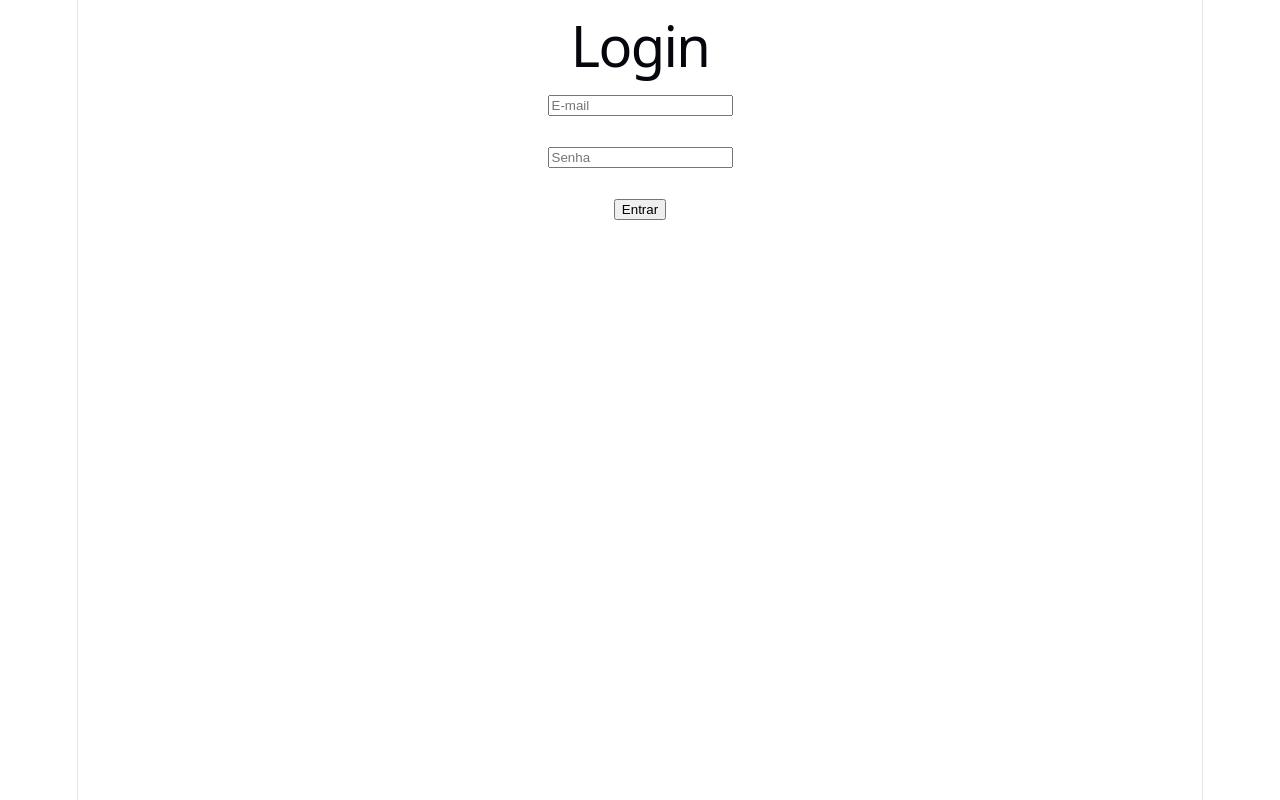
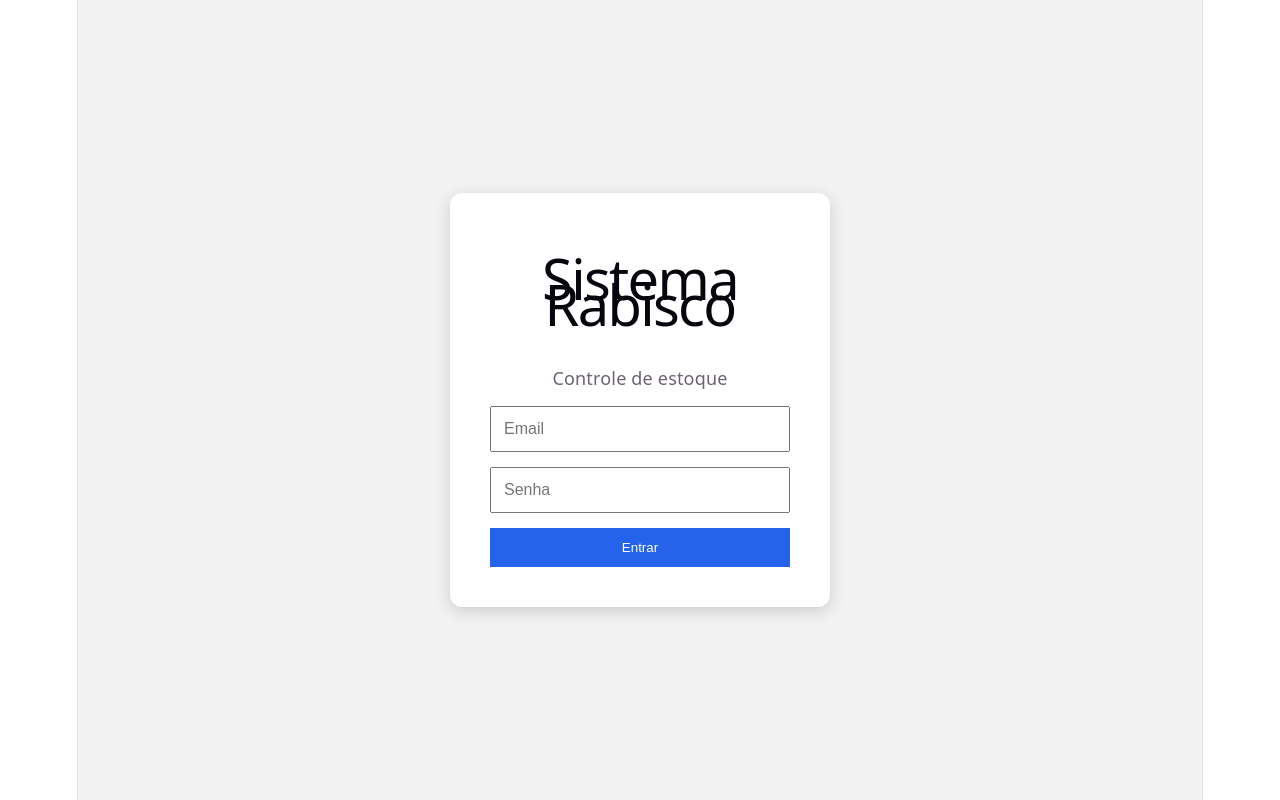
Before and after one commit to lispz1610/Trab-MS, a React app in the folder frontend/: page / in a window 1280 px wide. Built offline with nearby package versions, Linux system fonts and the light colour scheme; the HTML template or start-up script is replaced by a standard one.

Commit message:
Login funciona!

```diff
--- a/frontend/src/pages/Login.jsx
+++ b/frontend/src/pages/Login.jsx
@@ -1,41 +1,226 @@
 import { useState } from "react";
+
 
 function Login() {
 
     const [email, setEmail] = useState("");
     const [senha, setSenha] = useState("");
+    const [mensagem, setMensagem] = useState("");
+
+
+    async function fazerLogin(e) {
+
+        e.preventDefault();
+        console.log("CLIQUEI NO LOGINNNN");
+
+        try {
+
+            const resposta = await fetch(
+                "http://localhost:3000/login",
+                {
+                    method: "POST",
+
+                    headers: {
+                        "Content-Type": "application/json"
+                    },
+
+                    body: JSON.stringify({
+                        email,
+                        senha
+                    })
+                }
+            );
+
+
+            const dados = await resposta.json();
+
+            console.log("RESPOSTA DO SERVIDOR:", dados);
+
+            if (dados.sucesso) {
+
+                setMensagem("Login realizado com sucesso!");
+
+                localStorage.setItem(
+                    "usuario",
+                    JSON.stringify(dados.usuario)
+                );
+
+
+                console.log(
+                    "Usuário:",
+                    dados.usuario
+                );
+
+
+
+            } else {
+
+                setMensagem(
+                    "Email ou senha inválidos"
+                );
+
+            }
+
+
+        } catch (erro) {
+
+            setMensagem(
+                "Erro ao conectar com servidor"
+            );
+
+        }
+
+    }
+
+
 
     return (
-        <div>
 
-            <h1>Login</h1>
+        <div style={styles.container}>
 
-            <form>
+
+            <form
+                onSubmit={fazerLogin}
+                style={styles.card}
+            >
+
+                <h1>
+                    Sistema Rabisco
+                </h1>
+
+
+                <p>
+                    Controle de estoque
+                </p>
+
 
                 <input
+
                     type="email"
-                    placeholder="E-mail"
+
+                    placeholder="Email"
+
                     value={email}
-                    onChange={(e) => setEmail(e.target.value)}
+
+                    onChange={
+                        (e) => setEmail(e.target.value)
+                    }
+
+                    style={styles.input}
+
                 />
 
-                <br /><br />
 
                 <input
+
                     type="password"
+
                     placeholder="Senha"
+
                     value={senha}
-                    onChange={(e) => setSenha(e.target.value)}
+
+                    onChange={
+                        (e) => setSenha(e.target.value)
+                    }
+
+                    style={styles.input}
+
                 />
 
-                <br /><br />
 
-                <button>Entrar</button>
+                <button
+                    type="submit"
+                    style={styles.button}
+                >
+
+                    Entrar
+
+                </button>
+
+
+                {
+                    mensagem &&
+                    <p>
+                        {mensagem}
+                    </p>
+                }
+
 
             </form>
 
+
         </div>
+
     );
+
 }
 
+
+
+const styles = {
+
+
+    container: {
+
+        height: "100vh",
+
+        display: "flex",
+
+        justifyContent: "center",
+
+        alignItems: "center",
+
+        background: "#f2f2f2"
+
+    },
+
+
+    card: {
+
+        background: "white",
+
+        padding: "40px",
+
+        borderRadius: "12px",
+
+        width: "300px",
+
+        boxShadow: "0 4px 15px #ccc",
+
+        display: "flex",
+
+        flexDirection: "column",
+
+        gap: "15px"
+
+    },
+
+
+    input: {
+
+        padding: "12px",
+
+        fontSize: "16px"
+
+    },
+
+
+    button: {
+
+        padding: "12px",
+
+        background: "#2563eb",
+
+        color: "white",
+
+        border: "none",
+
+        cursor: "pointer"
+
+    }
+
+
+};
+
+
 export default Login;
```
Also changed, not shown: frontend/src/pages/Home.css (added, +46 -0 lines), frontend/src/pages/Home.jsx (added, +30 -0 lines).
